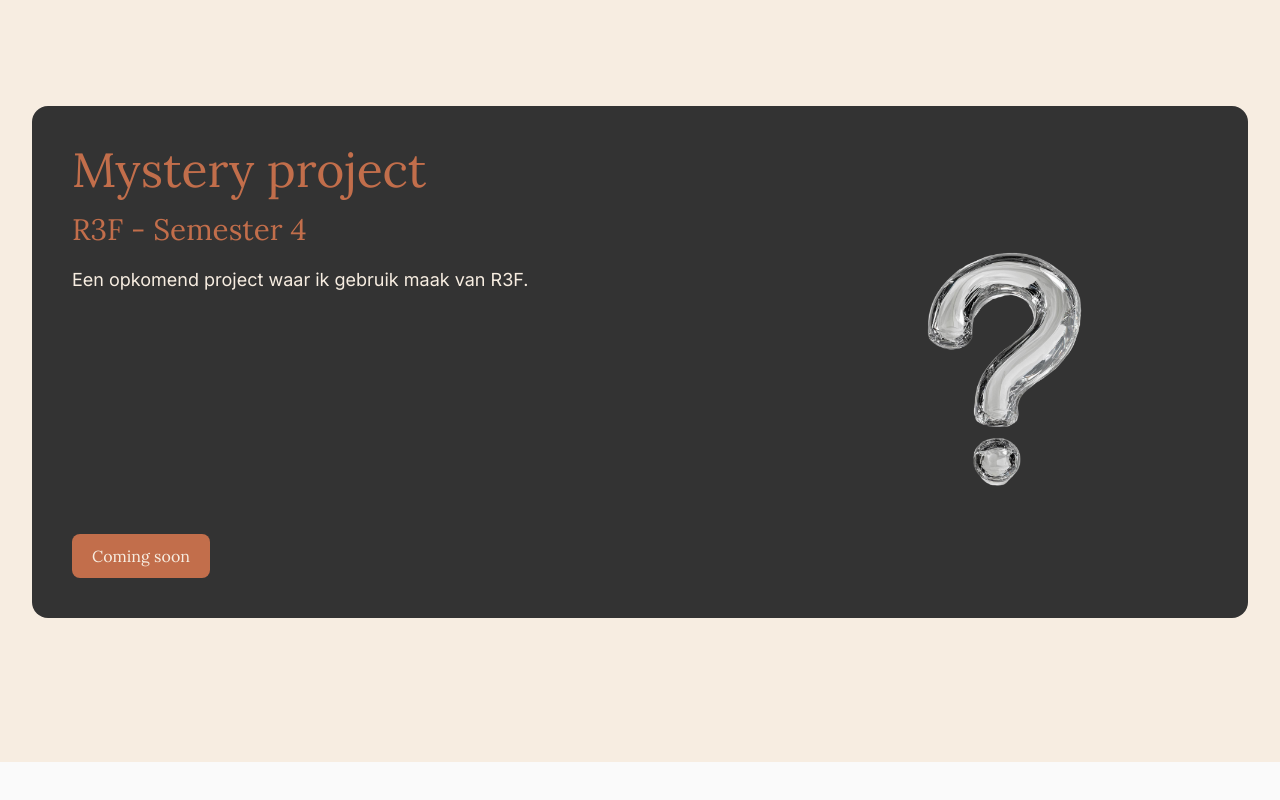
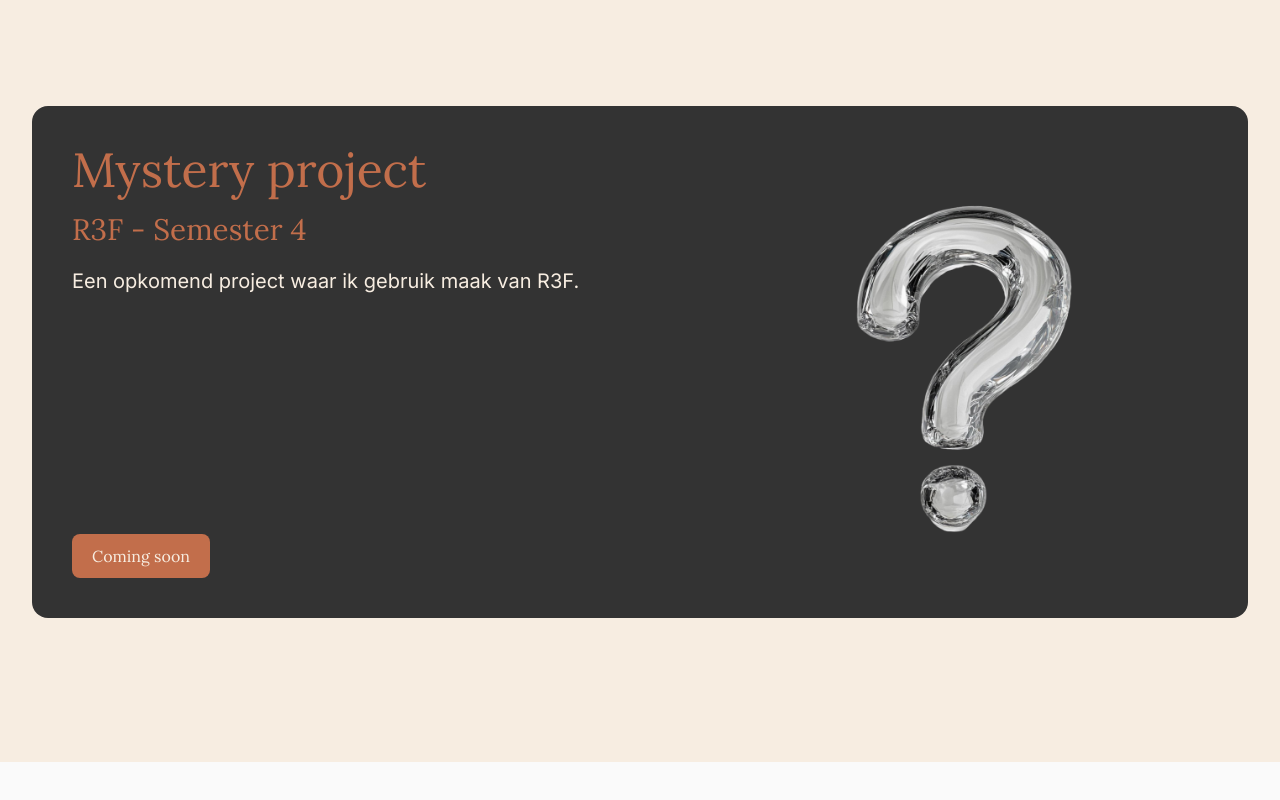
Before and after one commit to dromique/site, a Next.js app: page / in a window 1280 px wide. Shown: the part 1370-2170 px from the top of the page. Built offline with nearby package versions, Linux system fonts and the light colour scheme.

Commit message:
made footer smaller, pictures in cards bigger

```diff
--- a/app/components/cardStack.tsx
+++ b/app/components/cardStack.tsx
@@ -25,14 +25,14 @@ const CardStack: React.FC<CardStackProps> = ({
   brandingImage,
 }) => {
   return (
-    <div className="mx-auto flex h-[46rem] w-full max-w-7xl flex-col gap-6 overflow-hidden rounded-2xl bg-[#333333] p-5 sm:h-[44rem] sm:p-6 md:h-[32rem] md:flex-row md:p-10">
+    <div className="mx-auto flex h-184 w-full max-w-7xl flex-col gap-6 overflow-hidden rounded-2xl bg-[#333333] p-5 sm:h-176 sm:p-6 md:h-128 md:flex-row md:p-10">
       {/* Left Side */}
       <div className="flex min-h-0 min-w-0 flex-[1.45] flex-col gap-4 md:h-full">
-        <h1 className="max-w-full break-words font-lora text-3xl text-[#C26E4B] sm:text-4xl md:text-5xl">{title}</h1>
-        <h2 className="break-words font-lora text-xl text-[#C26E4B] sm:text-2xl md:text-[1.85rem]">
+        <h1 className="max-w-full wrap-break-word font-lora text-3xl text-[#C26E4B] sm:text-4xl md:text-5xl">{title}</h1>
+        <h2 className="wrap-break-word font-lora text-xl text-[#C26E4B] sm:text-2xl md:text-[1.85rem]">
           {subtitle}
         </h2>
-        <p className="min-h-0 flex-1 text-sm leading-relaxed text-[#F7EDE1] font-inter sm:text-base md:text-lg">
+        <p className="min-h-0 flex-1 text-sm leading-relaxed text-[#F7EDE1] font-inter sm:text-base md:text-lg lg:text-xl">
           {description}
         </p>
         <Link
@@ -44,8 +44,8 @@ const CardStack: React.FC<CardStackProps> = ({
       </div>
 
       {/* Right Side */}
-      <div className="flex min-h-0 min-w-0 flex-[0.85] flex-col gap-4 md:h-full">
-        <h1 className="break-words font-lora text-2xl text-[#C26E4B] sm:text-3xl md:text-4xl">
+      <div className="flex min-h-0 min-w-0 flex-[1.15] flex-col gap-4 md:h-full">
+        <h1 className="wrap-break-word font-lora text-2xl text-[#C26E4B] sm:text-3xl md:text-4xl">
           {brandingTitle}
         </h1>
         <div className="flex min-h-0 flex-1 w-full items-center justify-center">
@@ -55,7 +55,7 @@ const CardStack: React.FC<CardStackProps> = ({
               alt={`${title} branding image`}
               width={480}
               height={280}
-              className="h-auto w-full max-w-[280px] rounded-lg object-contain sm:max-w-[320px] md:max-w-[260px] lg:max-w-[300px]"
+              className="h-auto w-full max-w-[320px] rounded-lg object-contain sm:max-w-[360px] md:max-w-[340px] lg:max-w-[420px]"
             />
           ) : null}
         </div>
--- a/app/components/footer.tsx
+++ b/app/components/footer.tsx
@@ -2,7 +2,7 @@ import Image from "next/image";
 
 export default function Footer() {
     return (
-        <footer id="site-footer" className="flex min-h-svh flex-col items-stretch justify-center gap-10 bg-[#333333] px-5 py-14 sm:px-8 md:flex-row md:items-start md:gap-8 md:px-12 md:py-16 dark:bg-[#333333]">
+        <footer id="site-footer" className="flex min-h-[50vh] flex-col items-stretch justify-center gap-10 bg-[#333333] px-5 py-14 sm:px-8 md:flex-row md:items-start md:gap-8 md:px-12 md:py-16 dark:bg-[#333333]">
             {/* Left Column */}
             <div className="flex flex-1 flex-col items-start justify-start gap-4 text-start md:pt-10 lg:pt-14">
                 <h3 className="font-lora text-2xl text-[#C26E4B] sm:text-3xl">Stage semester 5</h3>
```
